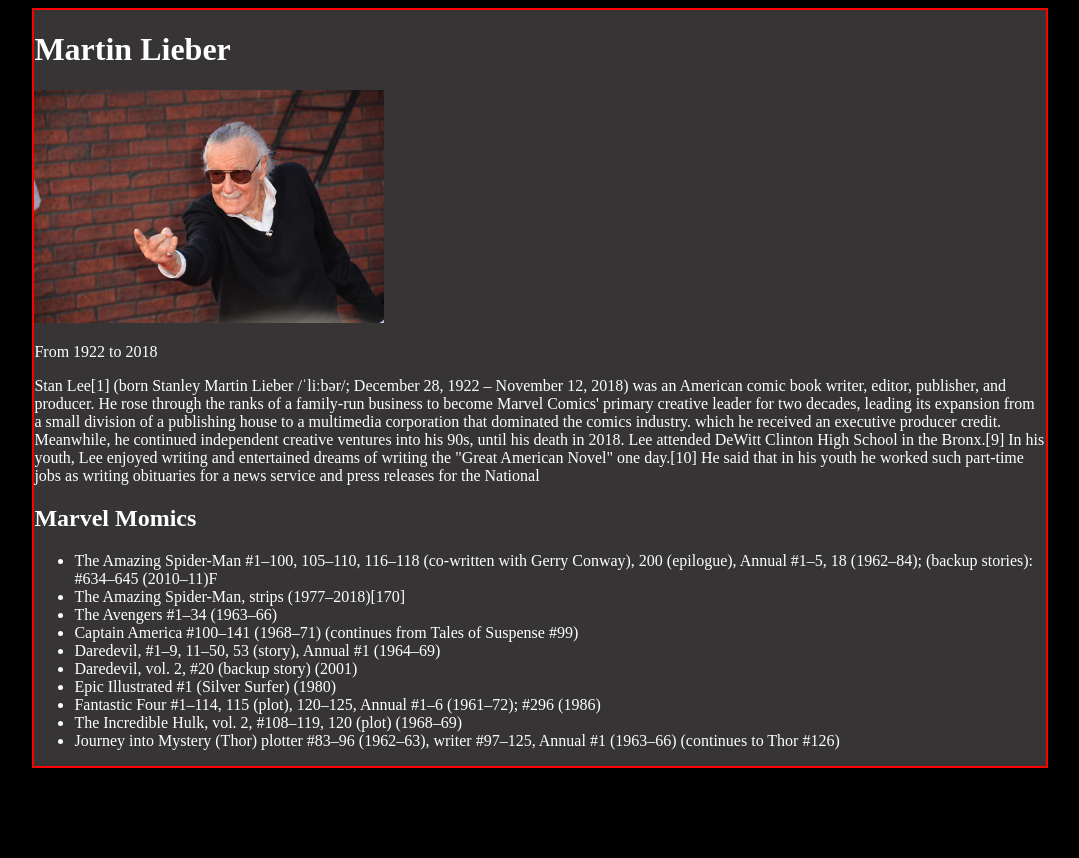
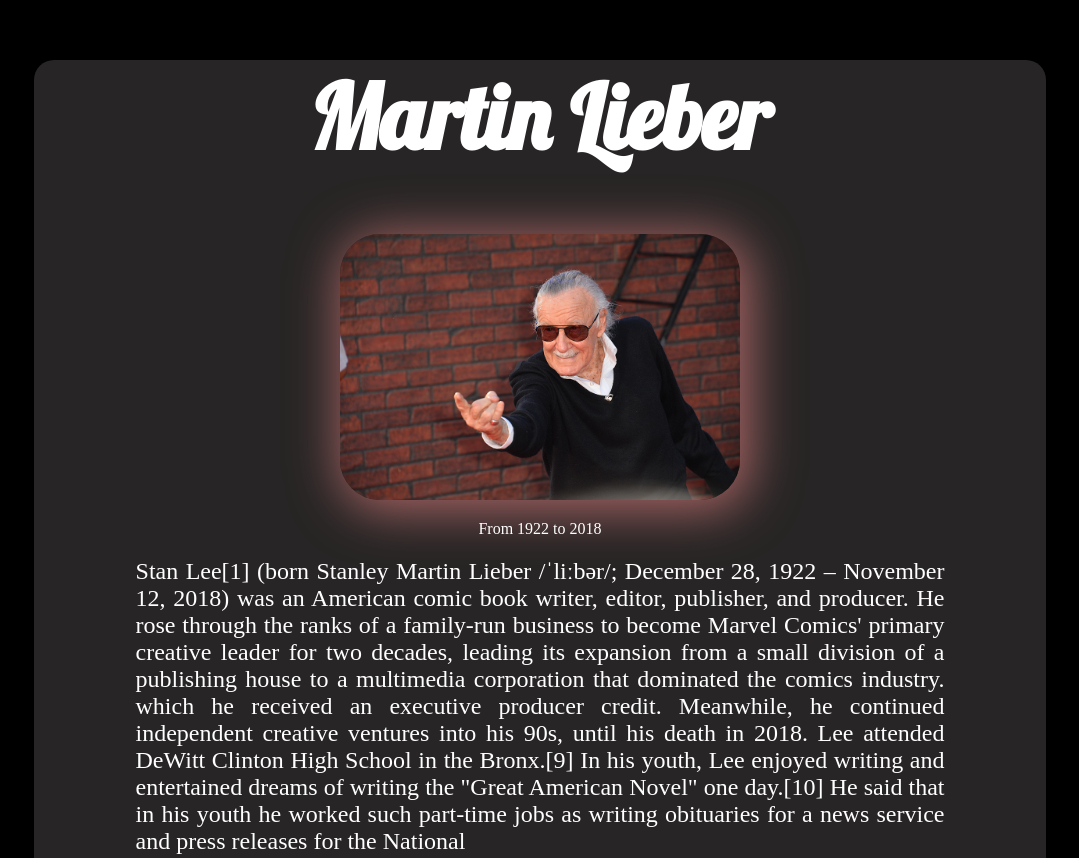
Before and after one commit to hakanbilgi/11.Project_Stanley_Martin_Lieber, a plain HTML site: page index.html in a window 1280 px wide. Shown: the top 858 px of the page, without its empty margins (100-1179 px from the left). Before the commit the page ends 800 px from the top, so only its background shows below. Drawn offline with Linux system fonts and the light colour scheme.

Commit message:
end commit

```diff
--- a/index.html
+++ b/index.html
@@ -4,14 +4,19 @@
     <meta charset="UTF-8" />
     <meta name="viewport" content="width=device-width, initial-scale=1" />
     <link href="style.css" rel="stylesheet" />
-
+    <link rel="preconnect" href="https://fonts.googleapis.com" />
+    <link rel="preconnect" href="https://fonts.gstatic.com" crossorigin />
+    <link
+      href="https://fonts.googleapis.com/css2?family=Lobster&display=swap"
+      rel="stylesheet"
+    />
     <title>Hakan'ın Web Sitesi</title>
   </head>
   <body>
     <div class="contanier">
-      <h1 class="heading" id="title">Martin Lieber</h1>
+      <h1 class="heading" id="title">Martin <span id="spam1">Lieber</span></h1>
       <div id="img-div">
-        <img src="stan-lee.jpg" alt="" width="350px" />
+        <img id="image" src="stan-lee.jpg" alt="resim" width="350px" />
 
         <p id="date">From 1922 to 2018</p>
       </div>
@@ -59,6 +64,12 @@
           Annual #1 (1963–66) (continues to Thor #126)
         </li>
       </ul>
+      <p id="footer">
+        Aread more about Martin Lieber on
+        <a href="https://en.wikipedia.org/wiki/Stan_Lee"
+          target="_blank"
+          id="link">Wikipedia</a>
+      </p>
     </div>
   </body>
 </html>
--- a/style.css
+++ b/style.css
@@ -1,56 +1,67 @@
-/* *{
-    margin: 0px;
-     padding: 0px;
- } */
-
 body{
     background-color: black;
     color: white;
 }
-
-
 .contanier{
-border: 2px solid red;
 width: 80%;
 margin: auto;
-background-color: rgb(54, 52, 52);
-
-
-
-
+background-color: rgba(48, 46, 46,0.815);
+border-radius: 20px;
  }
 .heading{
-
-
-
-
+    font-family: 'Lobster', cursive;
 }
-
 #img-div{
-
-
-
-
-}
-#date{
-
-
-
+text-align: center;
+/* border-radius: 40px; */
 }
 #info{
-
-
-
+width: 80%;
+margin: 20px auto;
+text-align: justify;
+font-size:1.5rem;
 }
-
 #footer{
-
-
-
-
+margin: 2rem;
+padding: 2rem;
+text-align: center;
+font-size: 2rem;
 }
 #link{
-
-
-
+text-decoration: none;
+color: white;
+border: 2px solid darkorange;
+padding: 1rem;
+border-radius: 10px;
+background-color: black;
 }
+#link:hover{
+background-color: rgb(60, 57, 57);
+color: red;
+}
+#title{
+font-size: 90px;
+text-align: center;
+}
+#span1{
+    color: red;
+}
+#image{
+    width: 400px;
+    border-radius: 40px;
+    box-shadow: 5px 5px 50px 5px rgb(171, 102, 102);
+}
+#marvel1{
+        color:red;
+        /* width: 80%;
+        margin: auto; */
+        margin-left:10% ;
+}
+ul{
+width: 80%;
+margin: auto;
+}
+li{
+font-size: 24px;
+line-height:3rem ;
+}
```
Also changed, not shown: 1 other file.
